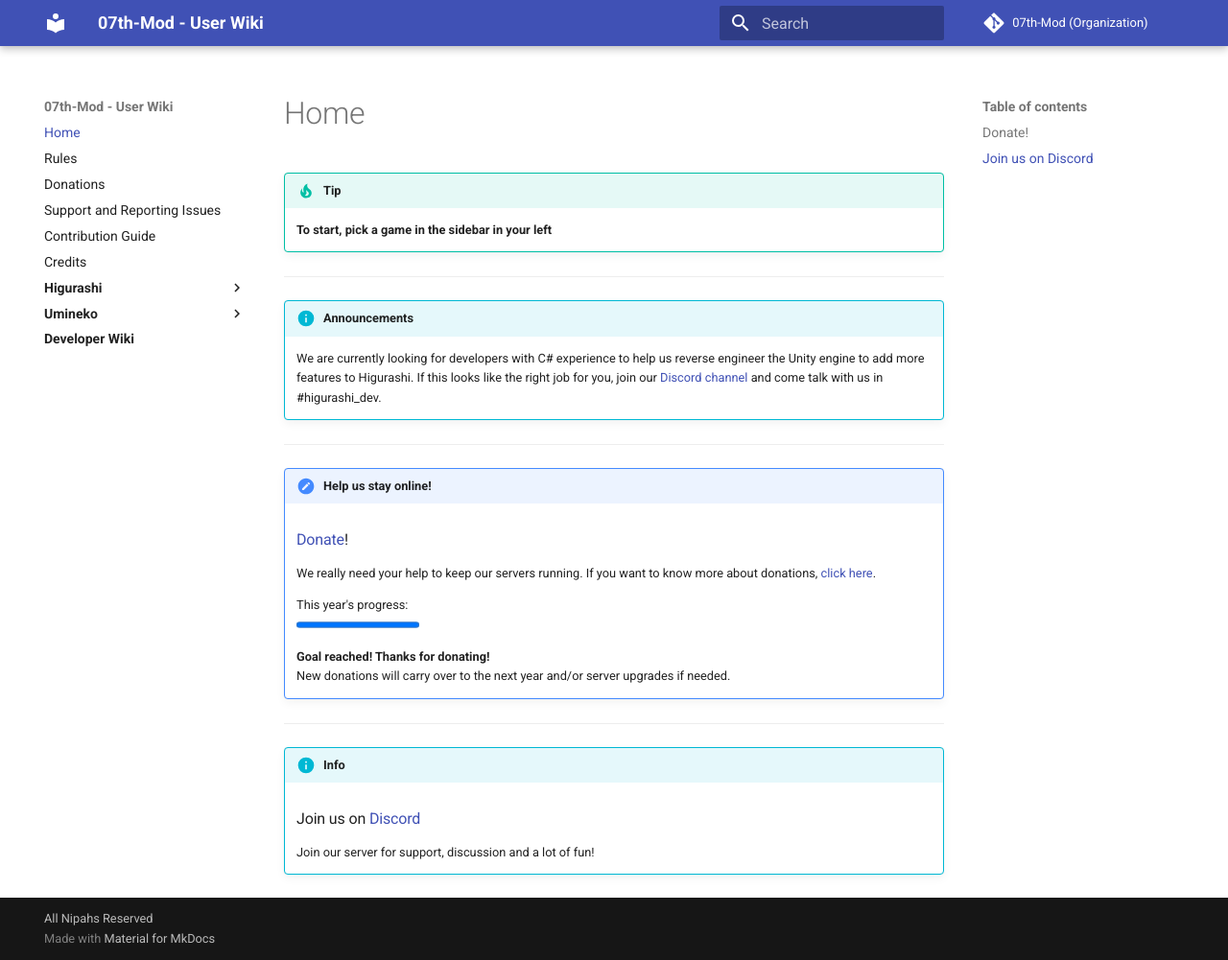
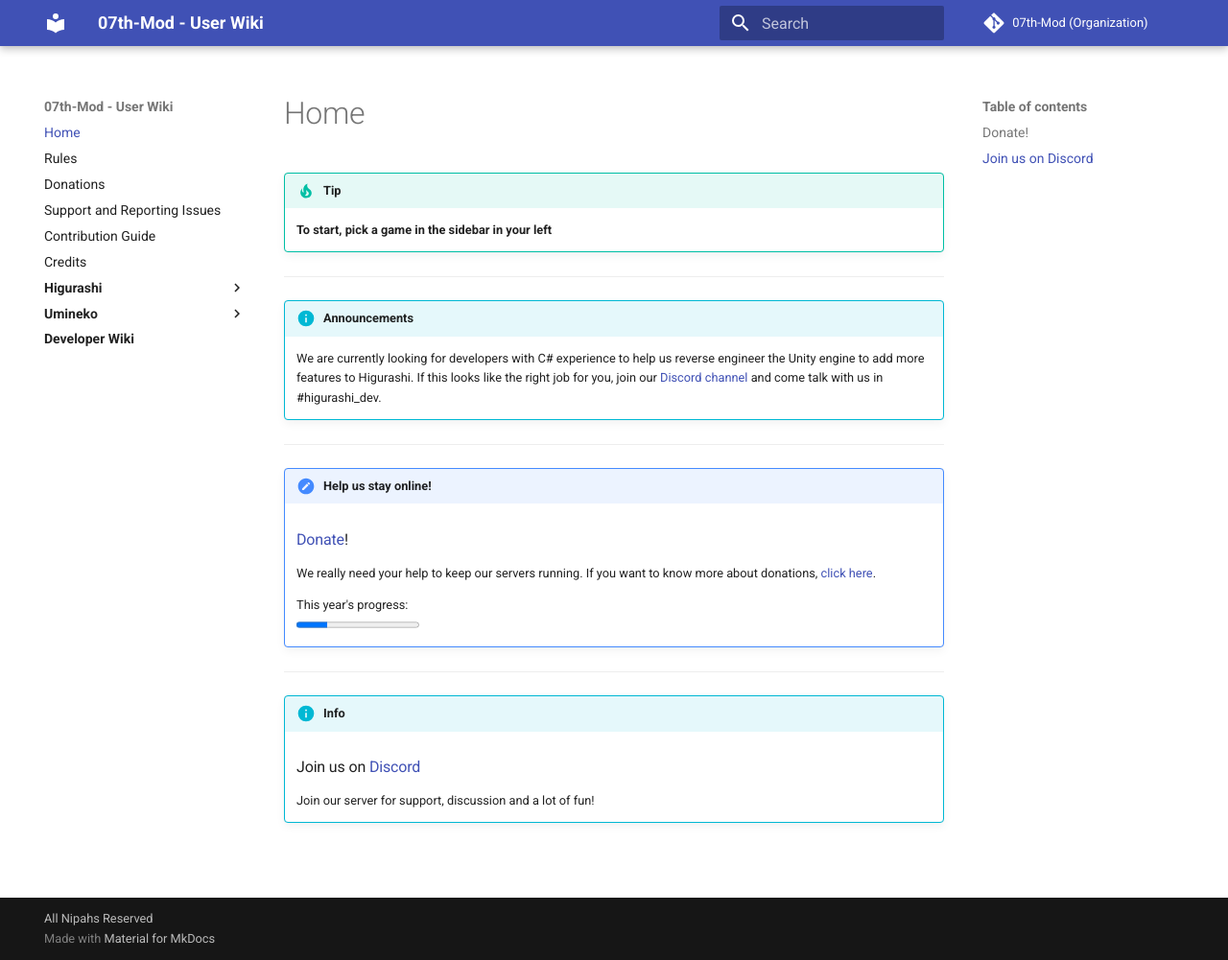
Before and after one commit to 07th-mod/wiki, an MkDocs documentation site: the page built from docs/index.md, in a window 1280 px wide and 1001 px high. Shown: the whole window at 96% size. Built offline with MkDocs 1.6.1 and Material for MkDocs 9.7.7, drawn with Linux system fonts in a browser that asks for light colours.

Commit message:
Update index.md

```diff
--- a/docs/index.md
+++ b/docs/index.md
@@ -14,9 +14,7 @@
 
 
     This year's progress:<br>
-    <progress value="100" max="100" data-months-remaining="12"></progress>
-
-    **Goal reached! Thanks for donating!** <br> New donations will carry over to the next year and/or server upgrades if needed.
+    <progress value="25" max="100" data-months-remaining="12"></progress>
 
 ***
 
```
